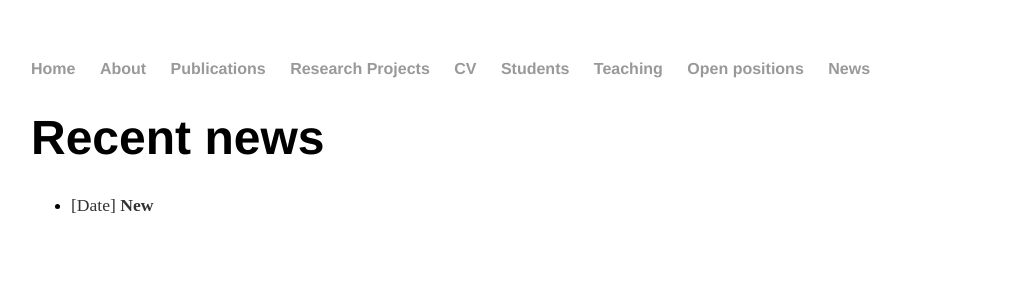
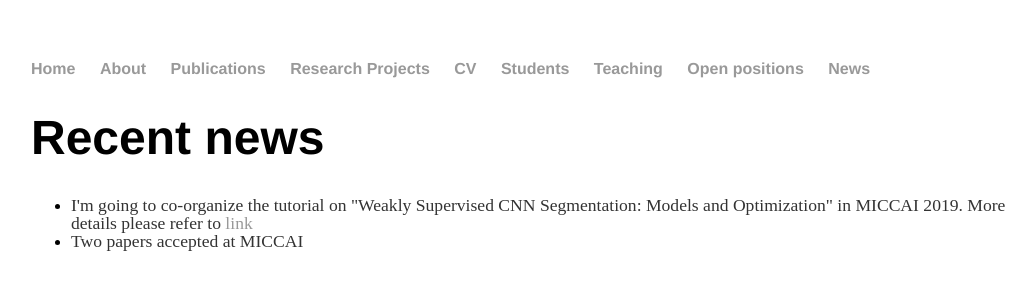
Before and after one commit to josedolz/josedolz.github.io, a Jekyll site: the page built from news/index.html, in a window 1280 px wide. Shown: the top 300 px of the page, without its empty margins (97-1133 px from the left). Built offline with Jekyll 4.4.1, drawn with Linux system fonts in a browser that asks for light colours.

Commit message:
Update index.html

```diff
--- a/news/index.html
+++ b/news/index.html
@@ -5,7 +5,8 @@ title: news
 <div class="blurb">
 	<h1>Recent news</h1>
 	<ul>
-		<li><p1>[Date] <strong>New </strong> </p1></li>
+		<li><p1>I'm going to co-organize the tutorial on "Weakly Supervised CNN Segmentation: Models and Optimization" in MICCAI 2019. More details please refer to <a href="https://sites.google.com/view/miccai-2019-tutorial-weaksup/home">link</a></p1></li>
+		<li><p1>Two papers accepted at MICCAI</p1></li>
 	</ul>
 
 </div><!-- /.blurb -->
```
